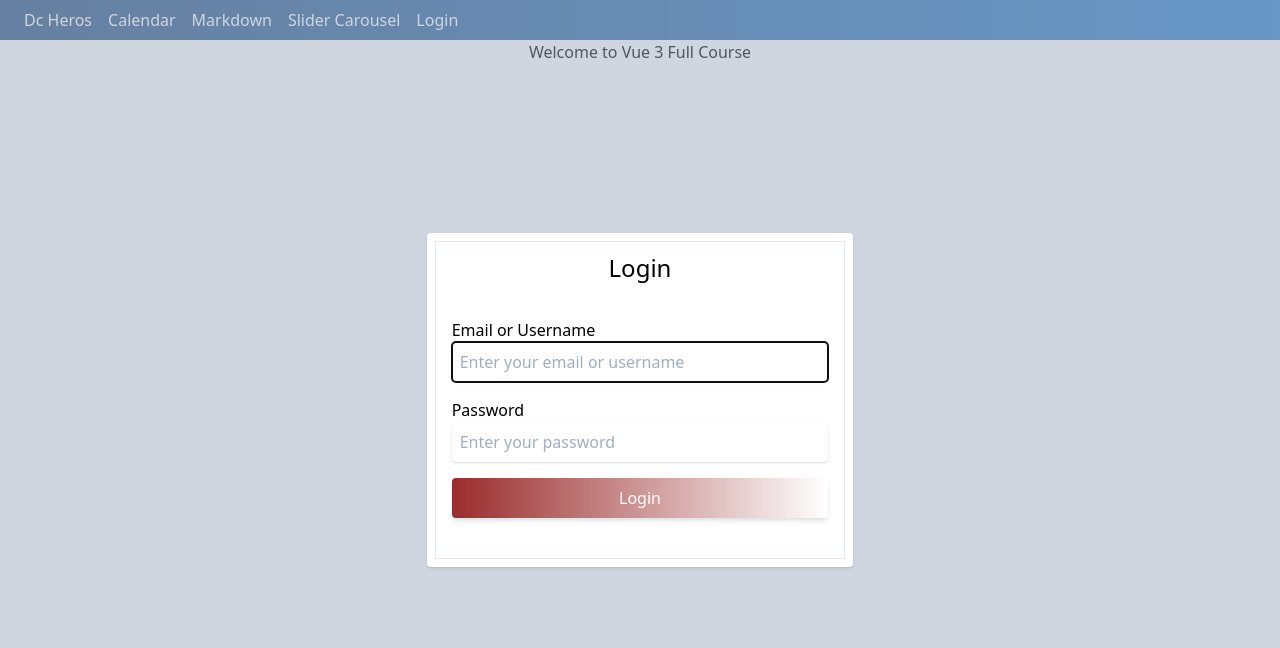
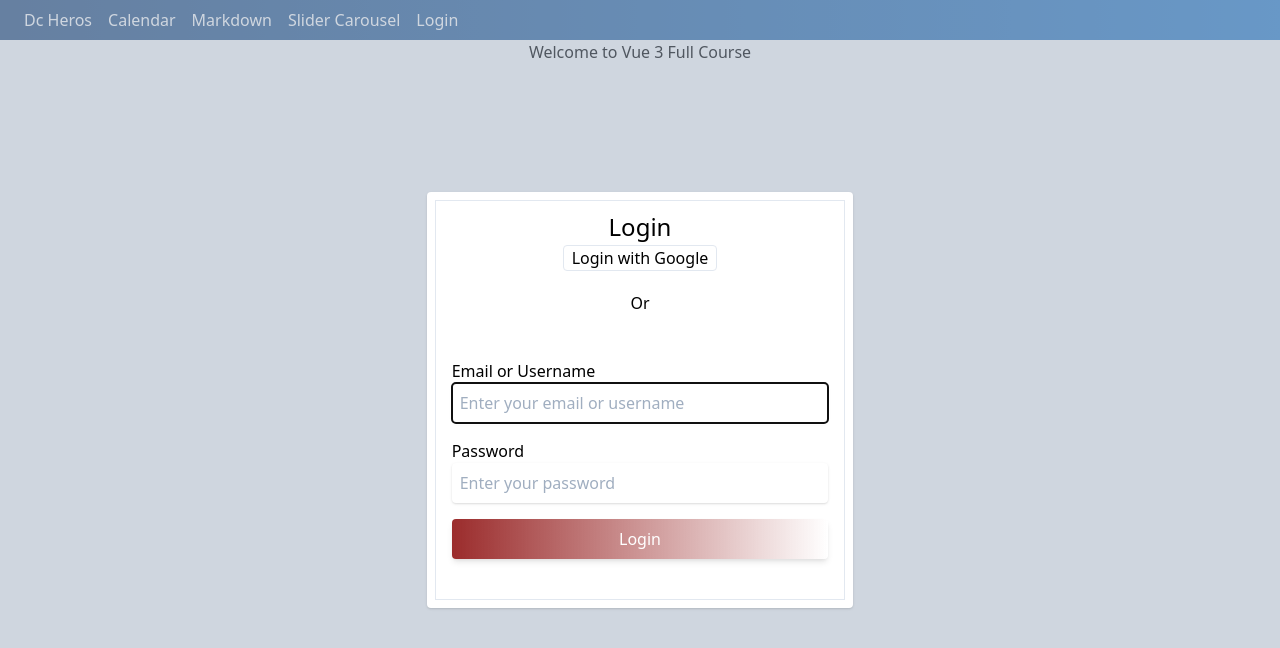
Before and after one commit to vincentGuegan/vue3FullCourse, a Vue app: page / in a window 1280 px wide. Both pictures are taken after a click on the button "Login". Shown: the top 648 px of the page. Built offline with nearby package versions, Linux system fonts and the light colour scheme; no server answers.

Commit message:
login with Google for autentication with Firebase

```diff
--- a/src/components/LoginModal.vue
+++ b/src/components/LoginModal.vue
@@ -9,6 +9,10 @@ class="z-20 h-screen w-screen bg-gray-500 fixed top-0 opacity-50"
         <div class="z-30 m-auto bg-white p-2 rounded shadow w-1/3">
             <div class="p-2 border">
                 <h1 class="text-2xl text-center">Login</h1>
+                <section class="text-center">
+                    <button class="border px-2 rounded" @click="loginWithGoogle">Login with Google</button>
+                </section>
+                <p class="my-5 text-center">Or</p>
             <form class="p-2 my-2" @submit.prevent="submit">
                 <div class="my-4">
                     <label>Email or Username</label>
@@ -71,7 +75,16 @@ export default {
         },
         close() {
             this.$emit('close-login');
-        }
+        },
+        loginWithGoogle(){
+            var provider = new firebase.auth.GoogleAuthProvider();
+            firebase
+                .auth()
+                .signInWithPopup(provider)
+                .then(() =>{
+                    this.close();
+                });
+        },
     },
     mounted() {
       this.$refs.emailRef.focus();
```
